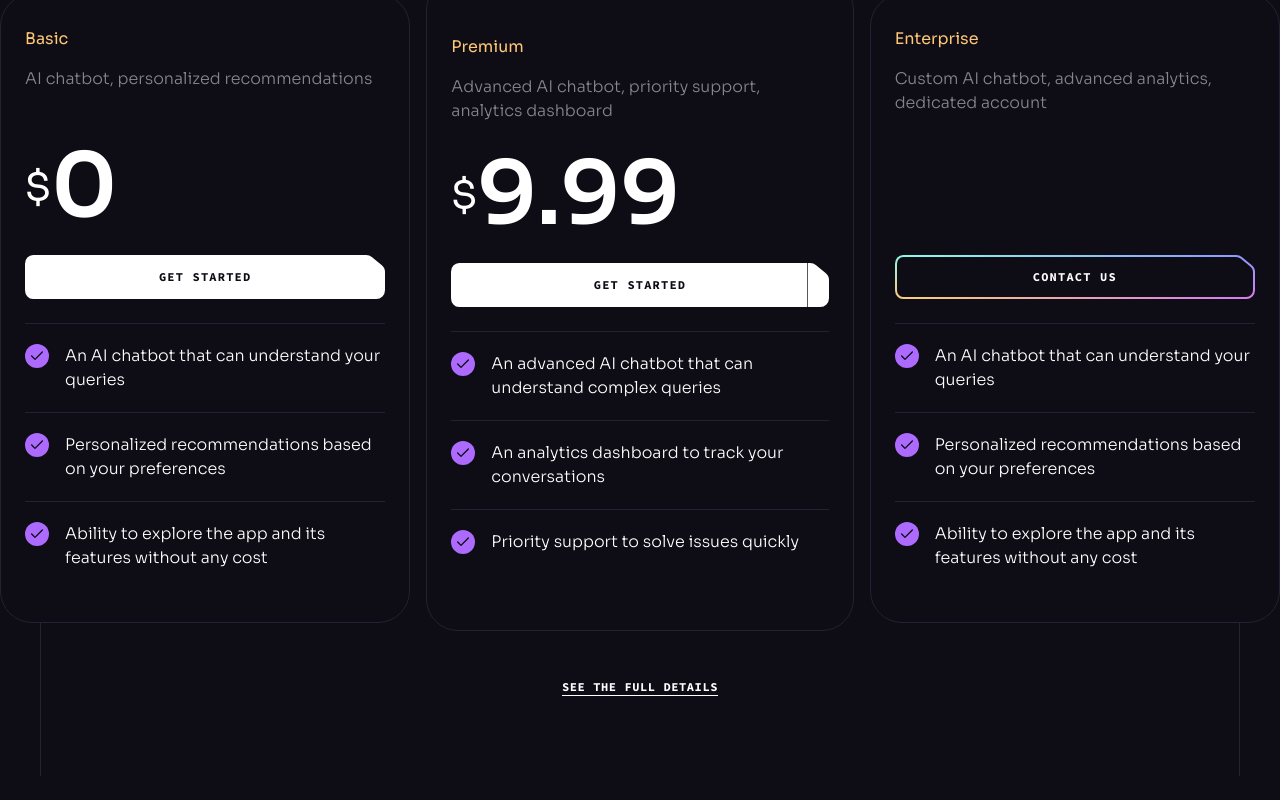
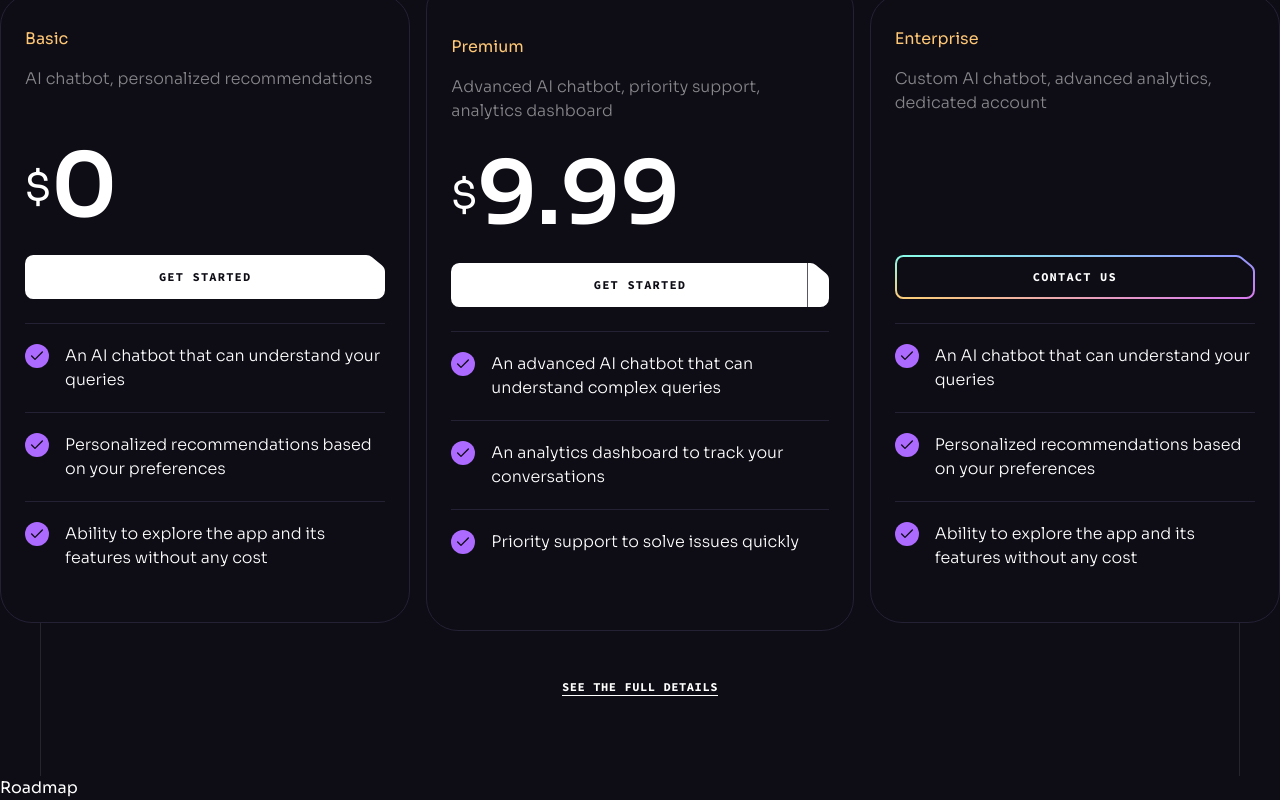
Before and after one commit to ahteshamsalamatansari/sass-ui-react, a React (Vite) app: page / in a window 1280 px wide. Shown: the part 5931-6731 px from the top of the page. Before the commit the page ends 6707 px from the top, so only its background shows below. Built offline with nearby package versions, Linux system fonts and the light colour scheme.

Commit message:
Roadmap section is written in app.jsx

```diff
--- a/src/App.jsx
+++ b/src/App.jsx
@@ -5,6 +5,7 @@ import Benefits from './components/Benefits';
 import Collaboration from './components/Collaboration';
 import Services from './components/Services';
 import Pricing from './components/Pricing';
+import Roadmap from './components/Roadmap';
 const App = () => {
   return (
     <>
@@ -15,6 +16,7 @@ const App = () => {
      <Collaboration/>
      <Services/>
      <Pricing/>
+     <Roadmap/>
     </div>
     <ButtonGradient />
     </>
```
